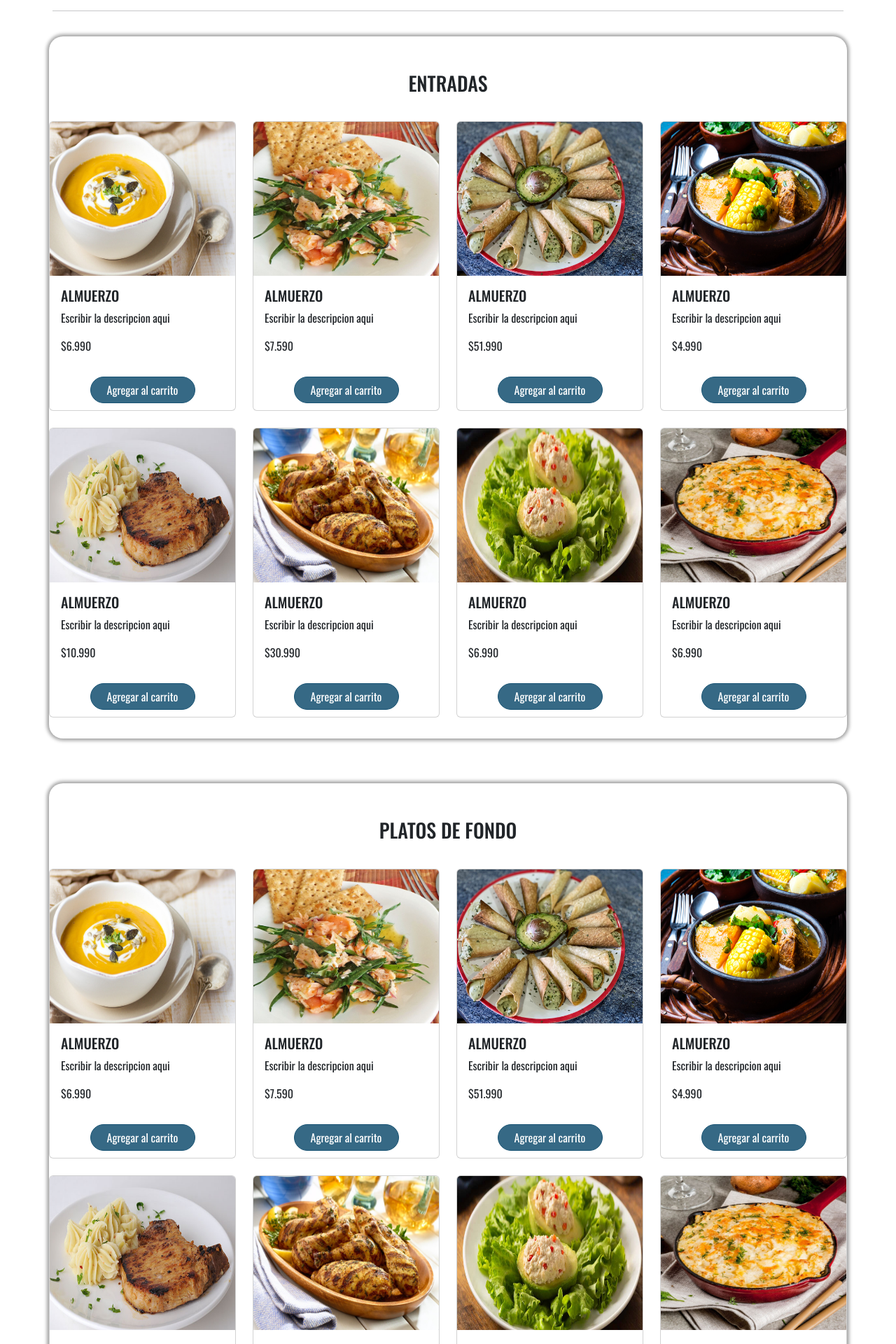
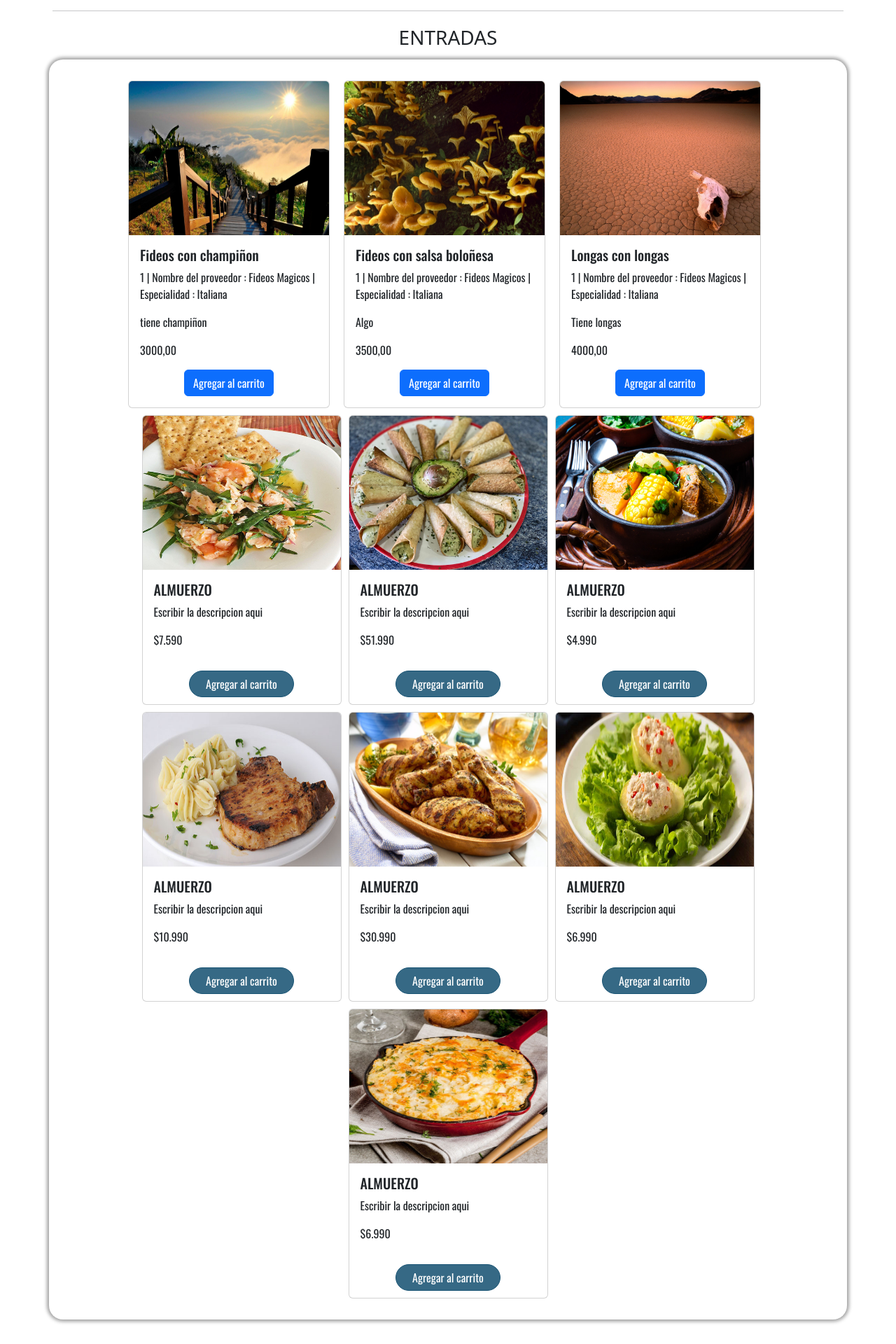
Before and after one commit to alanmartinez135/AlimentosSantiago, a Django app: page /menu/ in a window 1280 px wide. Shown: the part 1124-3044 px from the top of the page at 70% size. Run offline with Django 5.2, Linux system fonts and the light colour scheme; data comes from the database, SQL or seed files in the repository; both versions use the stored data as it was after the commit.

```diff
--- a/Alimentos_Santiago/templates/menu.html
+++ b/Alimentos_Santiago/templates/menu.html
@@ -96,22 +96,25 @@
 
       <!-- ENTRADAS  -->
       <div class="col-12" id="ENTRADAS">
-
+        <h3>ENTRADAS</h3>
         <div class="container cont-cartas">
-          <h3>ENTRADAS</h3>
-
-          <div class="row row-cols-1 row-cols-md-4 g-4">
-            <div class="col col-sm-6 col-md-4 col-lg-4 col-xl-3">
-              <div class="card h-100">
-                <img src="{% static 'img/1366_2000 (1).jpg'%}" class="card-img-top producto-imagen" alt="...">
-                <div class="card-body">
-                  <h5 class="card-title">ALMUERZO</h5>
-                  <p class="card-text">Escribir la descripcion aqui</p>
-                  <p class="producto-precio">$6.990</p>
-                </div>
-                <button type="button" class="btn btn-custom-purple producto-agregar" data-id="1">Agregar al carrito</button>
+          {% for plato in platos %}
+          <div class="card" style="width: 18rem;">
+              {% if plato.imagen %}
+                  <img src="{{ plato.imagen.url }}" class="card-img-top producto-imagen" alt="Foto del alumno">
+              {% else %}
+                  <span>No hay foto disponible</span>
+              {% endif %}
+              <div class="card-body">
+              <h5 class="card-title">{{ plato.nombre_plato }}</h5>
+              <p class="card-text">{{ plato.proveedor}}</p>
+              <p class="card-text">{{ plato.descripcion }}</p>
+              <p class="card-text">{{ plato.precio }}</p>
+              <center><a href="#" class="btn btn-primary">Agregar al carrito</a></center>
               </div>
-            </div>
+          </div>
+          <br>
+      {% endfor %}
 
             <div class="col col-sm-6 col-md-4 col-lg-4 col-xl-3">
               <div class="card h-100">
```
Also changed, not shown: db.sqlite3.
